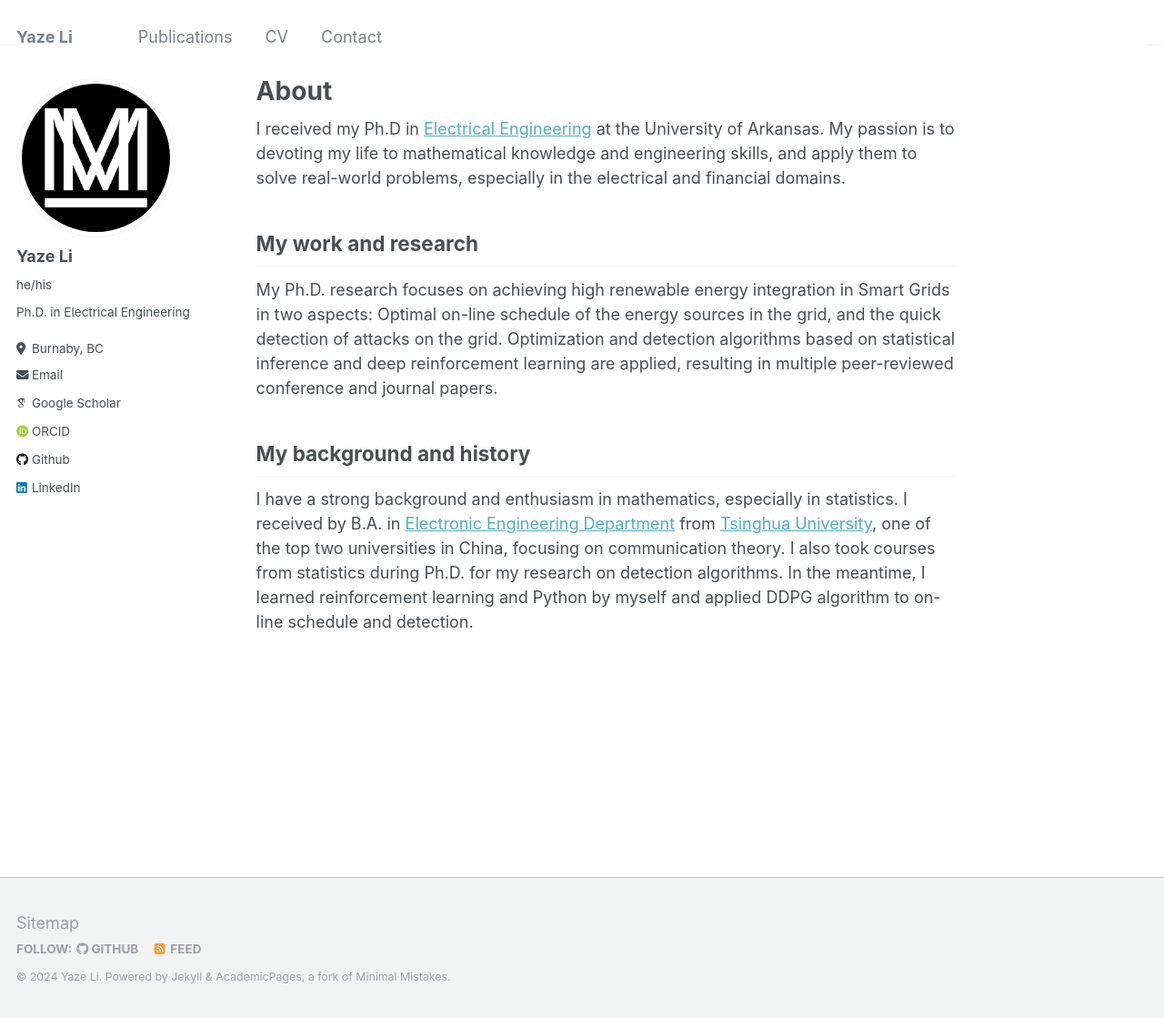
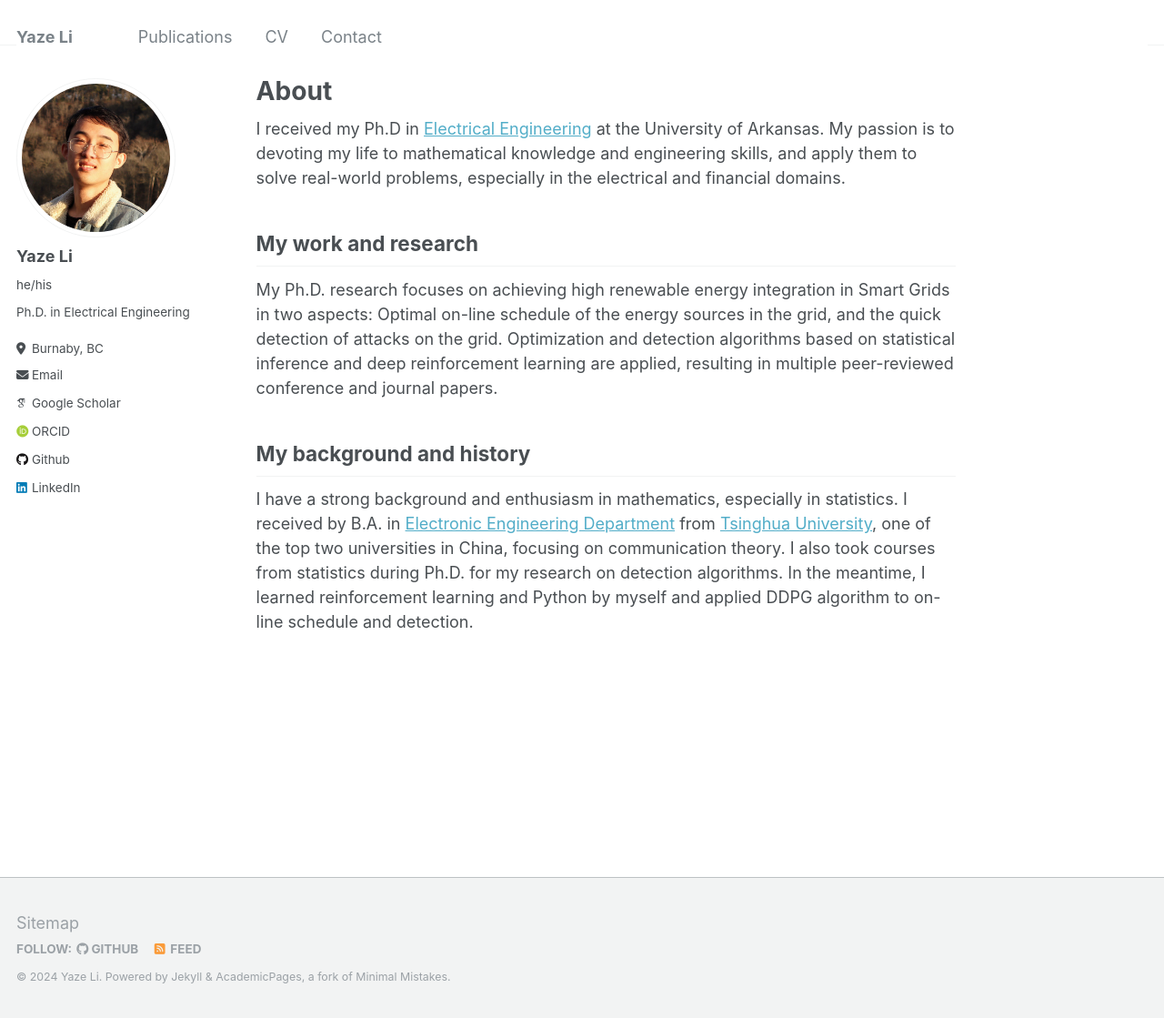
Before and after one commit to Arthurliyaze/Arthurliyaze.github.io, a Jekyll site: the page built from _pages/about.md, in a window 1280 px wide and 1119 px high. Shown: the whole window at 91% size. Built offline with Jekyll 4.4.1, drawn with Linux system fonts in a browser that asks for light colours; some web fonts are replaced.

Commit message:
Update _config.yml by adding profile picture

```diff
--- a/_config.yml
+++ b/_config.yml
@@ -21,7 +21,7 @@ repository               : "arthurliyaze/arthurliyaze.github.io"
 #               Additional customization can be done by editing /_includes/author-profile.html
 author:
   # Biographic information
-  avatar           : "site-logo.png"
+  avatar           : "yaze.png"
   name             : "Yaze Li"
   pronouns         : "he/his" # example: "she/her"
   bio              : "Ph.D. in Electrical Engineering"
```
